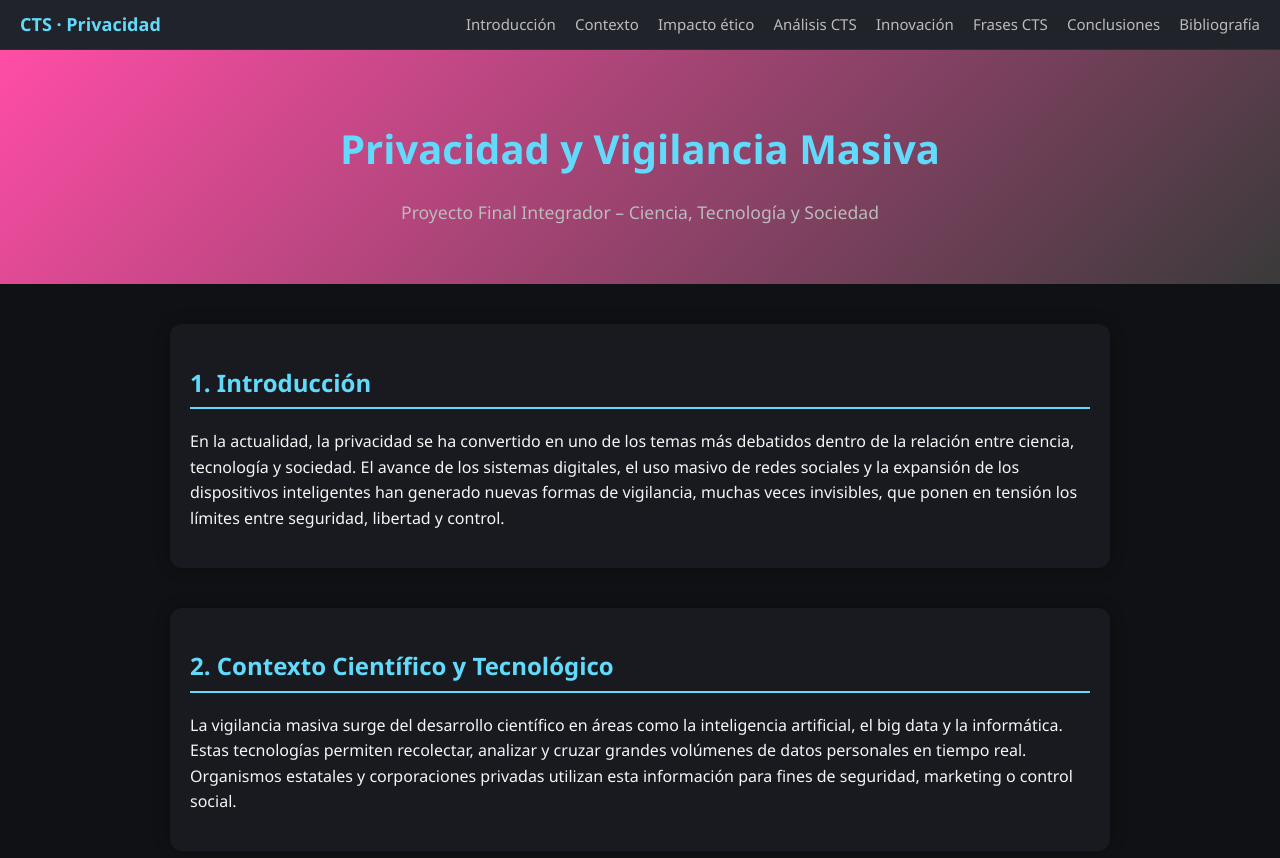
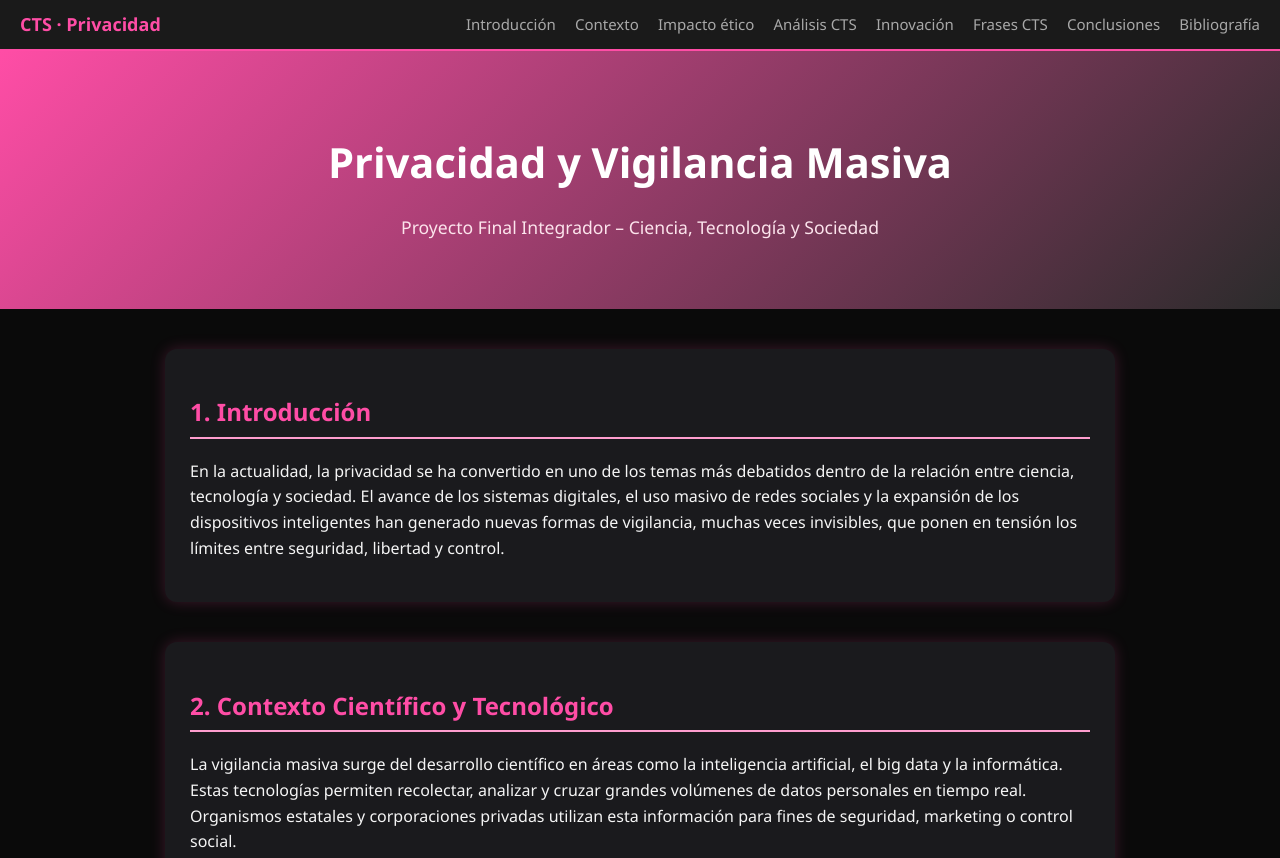
Before and after one commit to PiliDG/cts-privacidad, a website: page index.html in a window 1280 px wide. Shown: the top 858 px of the page. Drawn offline with Linux system fonts and the light colour scheme.

Commit message:
Refactor index.html with new styles and layout
Updated styling and structure of the HTML document to enhance visual appeal and readability.

```diff
--- a/index.html
+++ b/index.html
@@ -6,101 +6,126 @@
   <title>Privacidad y Vigilancia Masiva - Proyecto CTS</title>
   <link rel="stylesheet" href="style.css">
   <style>
+    /* 🌸 Paleta rosada + negro */
+    :root {
+      --bg: #0a0a0a;
+      --card: #1a1a1d;
+      --pink: #ff4da6;
+      --lightpink: #ff9ecf;
+      --text: #f5f5f5;
+      --muted: #a8a8a8;
+    }
+
     body {
       font-family: 'Segoe UI', Tahoma, Geneva, Verdana, sans-serif;
       margin: 0;
-      background-color: #0f1114;
-      color: #f5f5f5;
+      background-color: var(--bg);
+      color: var(--text);
       line-height: 1.6;
     }
+
+    /* Encabezado */
     header {
-      background-color: #20232a;
-      padding: 40px 20px;
+      background: linear-gradient(135deg, var(--pink), #2b2b2b);
+      padding: 50px 20px;
       text-align: center;
+      color: #fff;
     }
+
     header h1 {
-      font-size: 2.5em;
-      color: #61dafb;
+      font-size: 2.6em;
       margin-bottom: 10px;
     }
+
     header p {
-      color: #bbb;
+      color: #fce4ec;
       font-size: 1.1em;
     }
-    section {
-      max-width: 900px;
-      margin: 40px auto;
-      padding: 20px;
-      background: #181a1f;
-      border-radius: 12px;
-      box-shadow: 0 0 15px rgba(0,0,0,0.3);
-    }
-    section h2 {
-      color: #61dafb;
-      border-bottom: 2px solid #61dafb;
-      padding-bottom: 5px;
-    }
-    footer {
-      text-align: center;
-      padding: 20px;
-      background-color: #20232a;
-      color: #aaa;
-      font-size: 0.9em;
-      margin-top: 50px;
-    }
-    /* ---- Estilos del menú superior ---- */
+
+    /* Menú superior */
     .topbar {
       position: sticky;
       top: 0;
-      background-color: #20232a;
-      border-bottom: 1px solid #2b2f36;
+      background-color: #1a1a1a;
+      border-bottom: 2px solid var(--pink);
       display: flex;
       align-items: center;
       justify-content: space-between;
       padding: 10px 20px;
       z-index: 100;
     }
+
     .topbar .logo {
-      color: #61dafb;
+      color: var(--pink);
       text-decoration: none;
       font-weight: bold;
       font-size: 18px;
     }
+
     .topbar nav a {
-      color: #bbb;
+      color: var(--muted);
       text-decoration: none;
       margin-left: 15px;
       font-size: 15px;
     }
+
     .topbar nav a:hover {
-      color: #fff;
+      color: var(--lightpink);
     }
 
-    /* ---- Citas con imágenes ---- */
+    /* Secciones */
+    section {
+      max-width: 900px;
+      margin: 40px auto;
+      padding: 25px;
+      background: var(--card);
+      border-radius: 12px;
+      box-shadow: 0 0 15px rgba(255, 77, 166, 0.2);
+    }
+
+    section h2 {
+      color: var(--pink);
+      border-bottom: 2px solid var(--lightpink);
+      padding-bottom: 5px;
+    }
+
+    /* Citas con imagen */
     .quote {
       display: flex;
       align-items: center;
       margin-top: 25px;
       gap: 20px;
     }
+
     .quote-img {
       width: 140px;
       height: auto;
       border-radius: 10px;
-      box-shadow: 0 0 10px rgba(97, 218, 251, 0.4);
+      box-shadow: 0 0 10px rgba(255, 77, 166, 0.3);
     }
+
     blockquote {
       background: #111;
-      border-left: 4px solid #61dafb;
+      border-left: 4px solid var(--pink);
       padding: 15px 20px;
       font-style: italic;
       margin: 0;
     }
+
     blockquote cite {
       display: block;
-      color: #bbb;
+      color: var(--lightpink);
       font-size: 0.9em;
       margin-top: 10px;
+    }
+
+    footer {
+      text-align: center;
+      padding: 20px;
+      background-color: #111;
+      color: var(--muted);
+      font-size: 0.9em;
+      margin-top: 60px;
     }
   </style>
 </head>
@@ -180,13 +205,12 @@
     </p>
   </section>
 
-  <!-- NUEVA SECCIÓN DE FRASES -->
   <section id="citas">
     <h2>7. Frases destacadas de la bibliografía CTS</h2>
     <p>Fragmentos y reflexiones de autores que analizan la relación entre ciencia, tecnología y poder:</p>
 
     <div class="quote">
-      <img src="https://files.catbox.moe/9565e848.png" alt="Vigilancia digital" class="quote-img">
+      <img src="IMAGEN1_URL" alt="Vigilancia digital" class="quote-img">
       <blockquote>
         “La información es poder, pero el poder no siempre se usa con transparencia. La tecnología amplifica nuestras capacidades, pero también nuestros riesgos.”
         <cite>– Nick Bostrom, <em>Superinteligencia</em> (2014)</cite>
@@ -194,7 +218,7 @@
     </div>
 
     <div class="quote">
-      <img src="https://files.catbox.moe/151b1dce.png" alt="Observación y datos" class="quote-img">
+      <img src="IMAGEN2_URL" alt="Observación y datos" class="quote-img">
       <blockquote>
         “La tecnociencia no sólo transforma el mundo físico, sino también la estructura misma de las relaciones sociales.”
         <cite>– Javier Echeverría, <em>La revolución tecnocientífica</em> (1999)</cite>
@@ -202,7 +226,7 @@
     </div>
 
     <div class="quote">
-      <img src="https://files.catbox.moe/b90c5187.png" alt="Cámara de seguridad" class="quote-img">
+      <img src="IMAGEN3_URL" alt="Cámara de seguridad" class="quote-img">
       <blockquote>
         “Vivimos en un entorno donde las máquinas observan, registran y predicen nuestras acciones. La privacidad se convierte en una ilusión.”
         <cite>– Nicholas Carr, <em>Atrapados</em> (2011)</cite>
@@ -228,6 +252,5 @@
   <footer>
     <p>© 2025 - Proyecto CTS: Privacidad y Vigilancia Masiva | Desarrollado por Pili</p>
   </footer>
-
 </body>
 </html>
```
